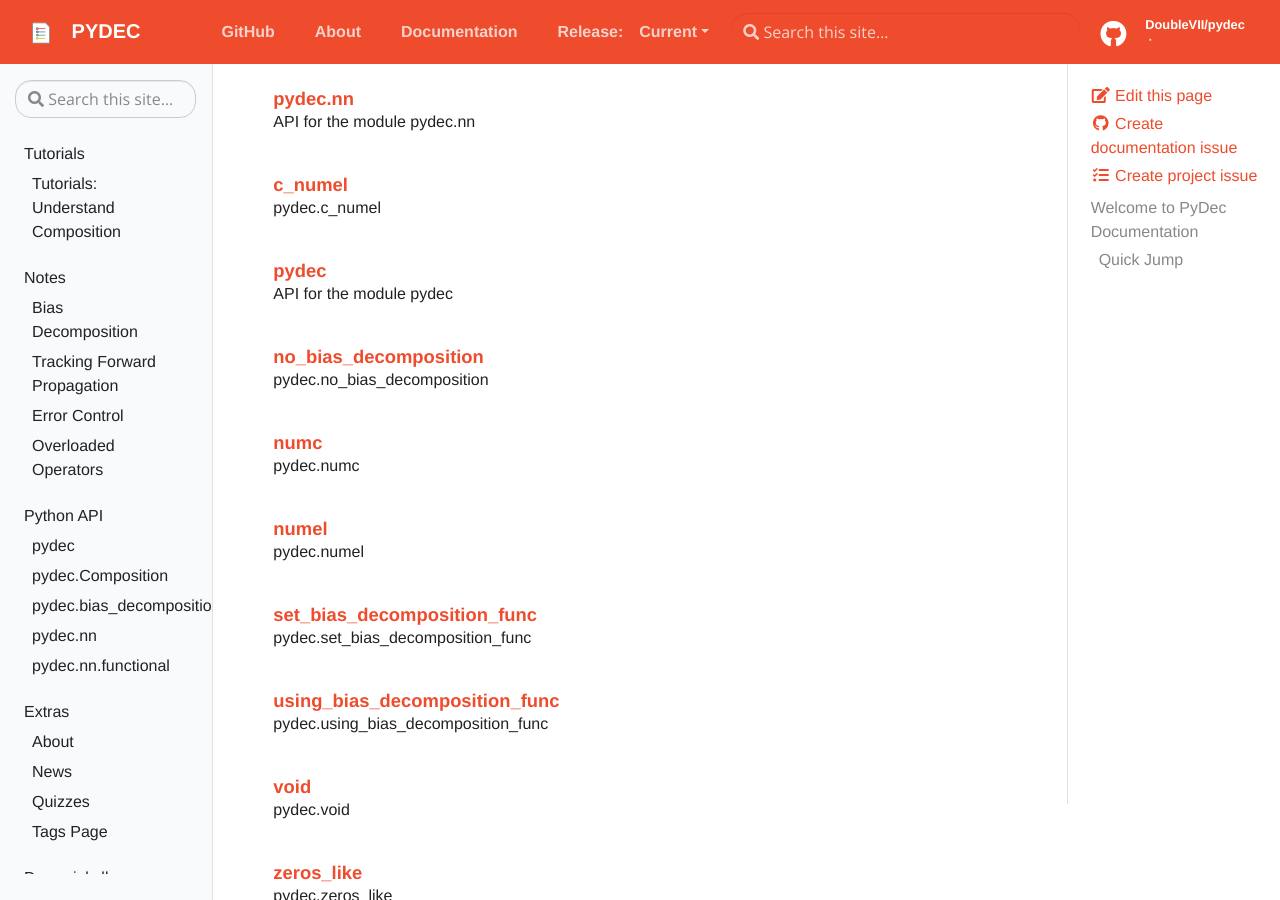
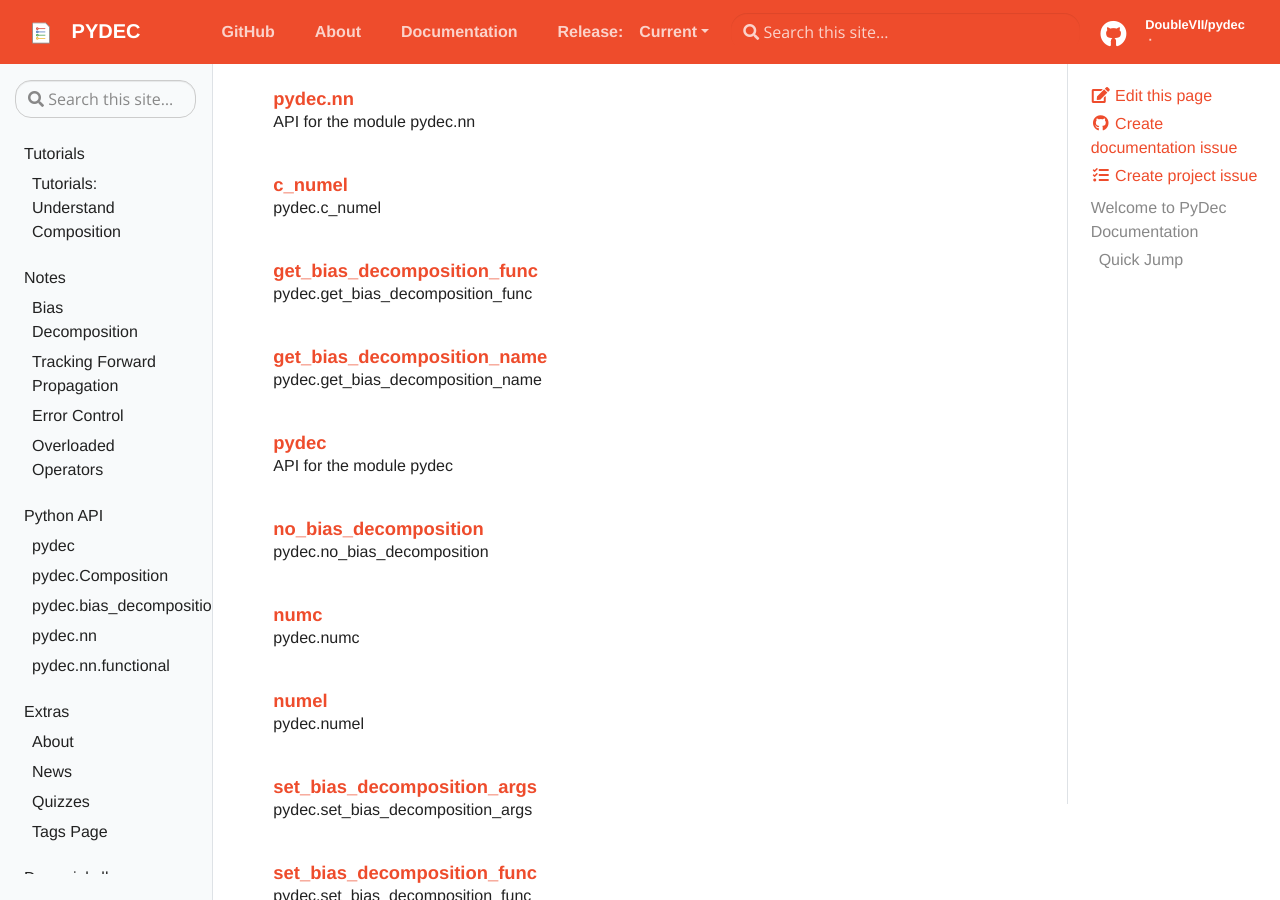
Before and after one commit to NJUNLP/pydec, a Jekyll site: the page built from docs/pages/index.md, in a window 1280 px wide and 900 px high, scrolled down 1410 px. Built offline with Jekyll 4.4.1, drawn with Linux system fonts in a browser that asks for light colours.

Commit message:
update docs

````diff
--- a/docs/_docs/pythonapi/pydec.bias_decomposition/index.md
+++ b/docs/_docs/pythonapi/pydec.bias_decomposition/index.md
@@ -22,14 +22,17 @@
 
 To disable bias decomposition locally, use {% include codelink.html name="pydec.no_bias_decomposition()" path="pythonapi/pydec/no_bias_decomposition" %}
 
+To get the currently enabled bias decomposition function, use {% include codelink.html name="pydec.get_bias_decomposition_func()" path="pythonapi/pydec/get_bias_decomposition_func" %}.
+Similarly, use {% include codelink.html name="pydec.get_bias_decomposition_name()" path="pythonapi/pydec/get_bias_decomposition_name" %} to get the registered name of this function.
+
 ### Specify the arguments for bias decomposition
 
 Some bias decomposition functions provide configurable hyperparameters, but the arguments cannot be passed explicitly when using the addition operator.
 
-{% include codelink.html name="pydec.add()" path="pythonapi/pydec/add" %} supports passing in custom keyword arguments.
+{% include codelink.html name="pydec.add()" path="pythonapi/pydec/add" %} supports passing in customized keyword arguments.
 
 Example:
-```
+```python
 >>> t = torch.tensor([[1,1],[1,2]]).float()
 >>> c = pydec.Composition(t)
 >>> c
@@ -39,7 +42,7 @@
 tensor([1., 2.])
 residual:
 tensor([0., 0.])
->>> pydec.set_bias_decomposition_func("norm_decomposition")
+>>> pydec.set_bias_decomposition_func('norm_decomposition')
 >>> c.add(1, p=2)
 """
 composition 0:
@@ -60,9 +63,13 @@
 """
 ```
 
+A more general approach is to specify the default arguments for bias decomposition. When bias decomposition is called via the addition operator, PyDec passes the configured arguments to the function defining the algorithm via keyword arguments.
+
 To set the default arguments of the bias decomposition algorithm, use {% include codelink.html name="pydec.set_bias_decomposition_args()" path="pythonapi/pydec/set_bias_decomposition_args" %}.
 
 To use the specified arguments of the bias decomposition algorithm in a local context, use {% include codelink.html name="pydec.using_bias_decomposition_args()" path="pythonapi/pydec/using_bias_decomposition_args" %}.
+
+To get the currently set bias decomposition arguments, use {% include codelink.html name="pydec.get_bias_decomposition_args()" path="pythonapi/pydec/get_bias_decomposition_args" %}.
 
 ## Customizing bias decomposition
 
@@ -89,6 +96,7 @@
 
 Your bias decomposition function should have a similar signature like:
 ```python
+@pydec.bias_decomposition.register_bias_decomposition_func(your_customized_name)
 def customized_decomposition(bias: Union[Number, Tensor], context: Composition) -> Composition:
     ...
 ```
--- /dev/null
+++ b/docs/_docs/pythonapi/pydec/get_bias_decomposition_func.md
@@ -0,0 +1,27 @@
+---
+title: "get_bias_decomposition_func"
+description: pydec.get_bias_decomposition_func
+---
+# PYDEC.GET_BIAS_DECOMPOSITION_FUNC
+
+{% include function.html content="pydec.get_bias_decomposition_func()" %}
+
+Returns the currently enabled bias decomposition function, which may not be the default bias decomposition function if the calling is located in the context of {% include codelink.html name="pydec.using_bias_decomposition_func()" path="pythonapi/pydec/using_bias_decomposition_func" %}.
+
+Examples:
+```python
+>>> pydec.get_bias_decomposition_func().__name__
+"""
+'_none_decomposition'
+"""
+>>> pydec.set_bias_decomposition_func('norm_decomposition')
+>>> pydec.get_bias_decomposition_func().__name__
+"""
+'norm_decomposition'
+"""
+>>> with pydec.using_bias_decomposition_func('abs_decomposition'):
+...     pydec.get_bias_decomposition_func().__name__
+"""
+'abs_decomposition'
+"""
+```
--- /dev/null
+++ b/docs/_docs/pythonapi/pydec/get_bias_decomposition_name.md
@@ -0,0 +1,27 @@
+---
+title: "get_bias_decomposition_name"
+description: pydec.get_bias_decomposition_name
+---
+# PYDEC.GET_BIAS_DECOMPOSITION_NAME
+
+{% include function.html content="pydec.get_bias_decomposition_name()" %}
+
+Returns the registered name of the currently enabled bias decomposition function, which may not be the registered name of the default bias decomposition function if the calling is located in the context of {% include codelink.html name="pydec.using_bias_decomposition_func()" path="pythonapi/pydec/using_bias_decomposition_func" %}.
+
+Examples:
+```python
+>>> pydec.get_bias_decomposition_name()
+"""
+'none'
+"""
+>>> pydec.set_bias_decomposition_func('norm_decomposition')
+>>> pydec.get_bias_decomposition_name()
+"""
+'norm_decomposition'
+"""
+>>> with pydec.using_bias_decomposition_func('abs_decomposition'):
+...     pydec.get_bias_decomposition_name()
+"""
+'abs_decomposition'
+"""
+```
--- a/docs/_docs/pythonapi/pydec/index.md
+++ b/docs/_docs/pythonapi/pydec/index.md
@@ -59,13 +59,16 @@
 
 ## Bias Decomposition
 
-| API                                                                                                                   | Description                                                                 |
-| --------------------------------------------------------------------------------------------------------------------- | --------------------------------------------------------------------------- |
-| {% include codelink.html name="set_bias_decomposition_func" path="pythonapi/pydec/set_bias_decomposition_func" %}     | Specify PyDec's default bias decomposition algorithm.                       |
-| {% include codelink.html name="no_bias_decomposition" path="pythonapi/pydec/no_bias_decomposition" %}                 | Context-manager that disable bias decomposition.                            |
-| {% include codelink.html name="using_bias_decomposition_func" path="pythonapi/pydec/using_bias_decomposition_func" %} | Context-manager that set the bias decomposition algorithm.                  |
-| {% include codelink.html name="set_bias_decomposition_args" path="pythonapi/pydec/set_bias_decomposition_args" %}     | Set the default arguments of the bias decomposition algorithm.              |
-| {% include codelink.html name="using_bias_decomposition_args" path="pythonapi/pydec/using_bias_decomposition_args" %} | Context-manager that set the arguments of the bias decomposition algorithm. |
+| API                                                                                                                   | Description                                                                       |
+| --------------------------------------------------------------------------------------------------------------------- | --------------------------------------------------------------------------------- |
+| {% include codelink.html name="set_bias_decomposition_func" path="pythonapi/pydec/set_bias_decomposition_func" %}     | Specify PyDec's default bias decomposition algorithm.                             |
+| {% include codelink.html name="get_bias_decomposition_func" path="pythonapi/pydec/get_bias_decomposition_func" %}     | Returns the currently enabled bias decomposition function.                        |
+| {% include codelink.html name="get_bias_decomposition_name" path="pythonapi/pydec/get_bias_decomposition_name" %}     | Returns the registered name of the currently enabled bias decomposition function. |
+| {% include codelink.html name="no_bias_decomposition" path="pythonapi/pydec/no_bias_decomposition" %}                 | Context-manager that disable bias decomposition.                                  |
+| {% include codelink.html name="using_bias_decomposition_func" path="pythonapi/pydec/using_bias_decomposition_func" %} | Context-manager that set the bias decomposition algorithm.                        |
+| {% include codelink.html name="set_bias_decomposition_args" path="pythonapi/pydec/set_bias_decomposition_args" %}     | Set the default arguments of the bias decomposition algorithm.                    |
+| {% include codelink.html name="get_bias_decomposition_args" path="pythonapi/pydec/get_bias_decomposition_args" %}     | Returns the currently set bias decomposition arguments.                           |
+| {% include codelink.html name="using_bias_decomposition_args" path="pythonapi/pydec/using_bias_decomposition_args" %} | Context-manager that set the arguments of the bias decomposition algorithm.       |
 
 ## Math operations
 ### Pointwise Ops
--- /dev/null
+++ b/docs/_docs/pythonapi/pydec/set_bias_decomposition_args.md
@@ -0,0 +1,49 @@
+---
+title: "set_bias_decomposition_args"
+description: pydec.set_bias_decomposition_args
+---
+# PYDEC.SET_BIAS_DECOMPOSITION_ARGS
+
+{% include function.html content="pydec.set_bias_decomposition_args(update=True, **kwargs)" %}
+
+Set the default bias decomposition algorithm.
+
+When PyDec is initialized its default bias decomposition algorithm is {% include codelink.html name="none" path="pythonapi/pydec.bias_decomposition/none" %}.
+
+{% include function.html content="Parameters:" %}
+
+* **name** ([str](https://docs.python.org/3/library/stdtypes.html#str)) - Specifies the name of the bias decomposition algorithm used by Pydec. Must be the name of a registered algorithm.
+
+Examples:
+```python
+>>> c = pydec.Composition((1,), 2)
+>>> c[:]=1.0
+>>> c
+"""
+composition 0:
+tensor([1.])
+composition 1:
+tensor([1.])
+residual:
+tensor([0.])
+"""
+>>> c + 1
+"""
+composition 0:
+tensor([1.])
+composition 1:
+tensor([1.])
+residual:
+tensor([1.])
+"""
+>>> pydec.set_bias_decomposition_func('abs_decomposition')
+>>> c + 1
+"""
+composition 0:
+tensor([1.5000])
+composition 1:
+tensor([1.5000])
+residual:
+tensor([0.])
+"""
+```
````
